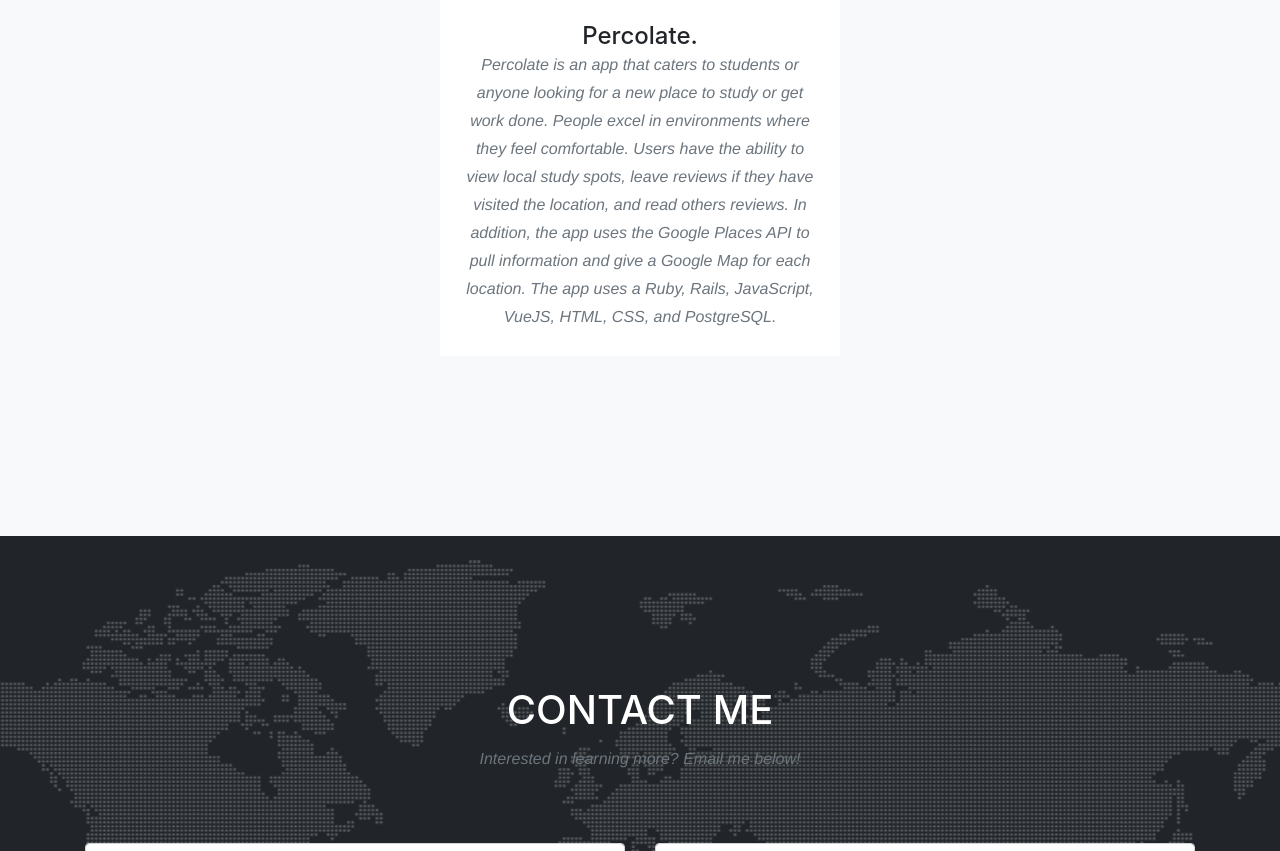
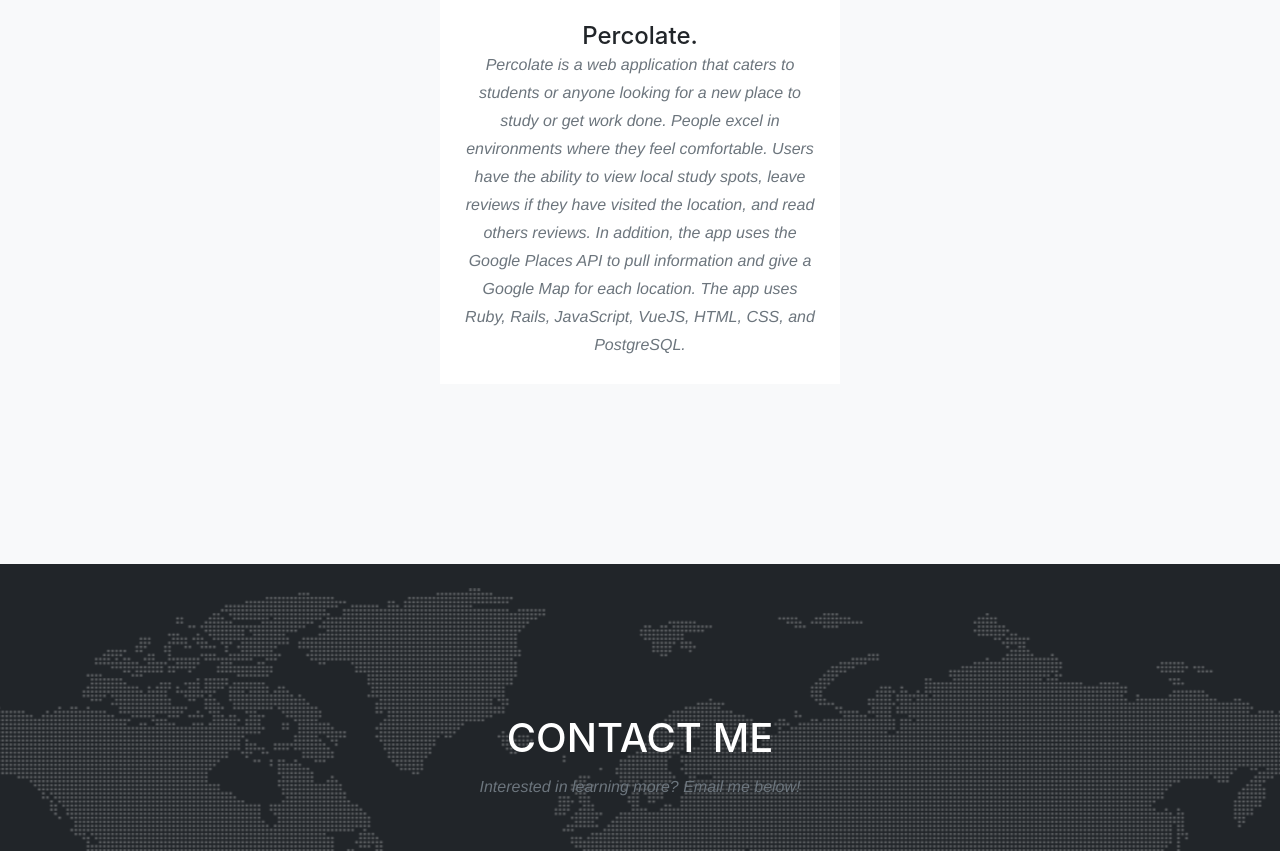
Before and after one commit to daltonbrinkley/daltonbrinkley.github.io, a website with bundled scripts: page index.html in a window 1280 px wide. Shown: the part 3337-4188 px from the top of the page. Built offline with nearby package versions, Linux system fonts and the light colour scheme; a web font is replaced by a local one.

Commit message:
Updated Percolate description in portfolio section

```diff
--- a/index.html
+++ b/index.html
@@ -156,7 +156,7 @@
             </a>
             <div class="portfolio-caption">
               <h4>Percolate.</h4>
-              <p class="text-muted">Percolate is an app that caters to students or anyone looking for a new place to study or get work done.  People excel in environments where they feel comfortable.  Users have the ability to view local study spots, leave reviews if they have visited the location, and read others reviews. In addition, the app uses the Google Places API to pull information and give a Google Map for each location.  The app uses a Ruby, Rails, JavaScript, VueJS, HTML, CSS, and PostgreSQL.</p>
+              <p class="text-muted">Percolate is a web application that caters to students or anyone looking for a new place to study or get work done.  People excel in environments where they feel comfortable.  Users have the ability to view local study spots, leave reviews if they have visited the location, and read others reviews. In addition, the app uses the Google Places API to pull information and give a Google Map for each location.  The app uses Ruby, Rails, JavaScript, VueJS, HTML, CSS, and PostgreSQL.</p>
             </div>
           </div>
         </div>
```
